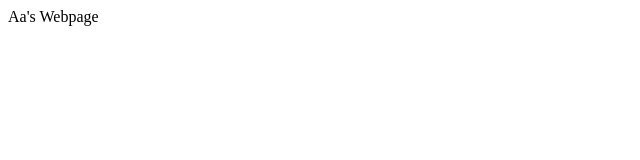
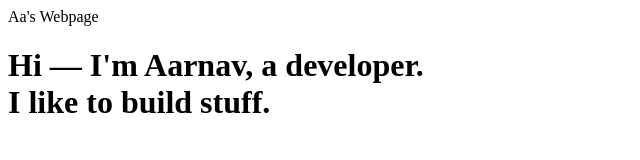
Before and after one commit to aggarwal-a/aarnav.me, a plain HTML site: page index.html in a window 1280 px wide. Shown: the whole page, without its empty margins (0-640 px from the left). Drawn offline with Linux system fonts and the light colour scheme.

Commit message:
first edit

```diff
--- a/index.html
+++ b/index.html
@@ -5,5 +5,9 @@
     </head>
     <body>
         Aa's Webpage
+        <br>
+        <h1>
+            Hi &mdash; I'm <strong> Aarnav, </strong> a developer. <br> I like to build stuff.
+        </h1>
     </body>
 </html>
```
